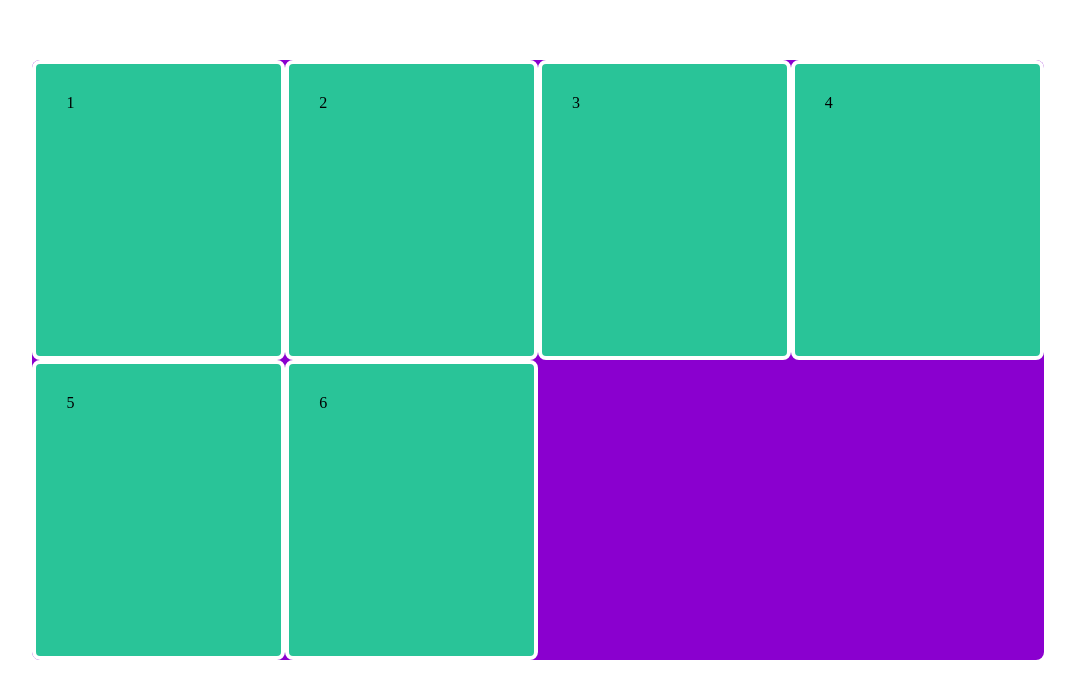
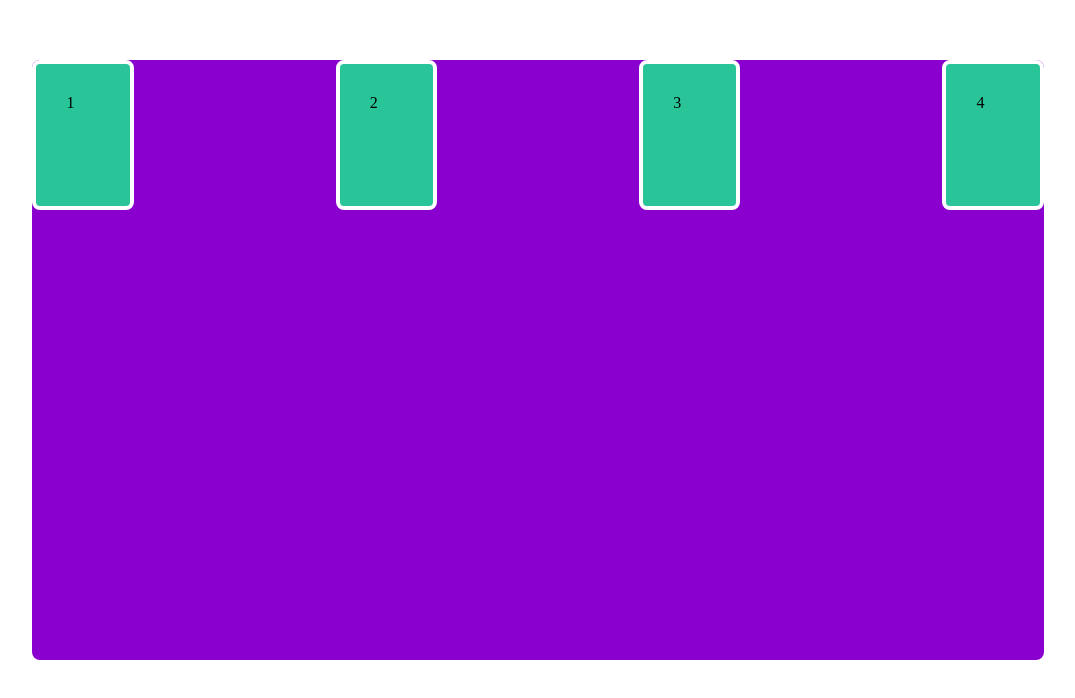
Before and after one commit to cadimrosalem/html-css-udemy, a plain HTML site: page flexbox/index.html in a window 1280 px wide. Shown: the whole page, without its empty margins (102-1177 px from the left). Drawn offline with Linux system fonts and the light colour scheme.

Commit message:
flexbox-justify-content

```diff
--- a/flexbox/index.html
+++ b/flexbox/index.html
@@ -26,14 +26,6 @@
         <div class="my-item">
             4
         </div>
-
-        <div class="my-item">
-            5
-        </div>
-
-        <div class="my-item">
-            6
-        </div>
     </div>
 
 </body>
--- a/flexbox/style.css
+++ b/flexbox/style.css
@@ -9,14 +9,19 @@
     margin: 60px auto;
     background-color: #8a00cf;
     border-radius: 8px;
+    /*
     flex-direction: row;
     flex-wrap: wrap;
+    */
+    flex-flow: row wrap;
+    justify-content: space-between;
 }
 
 .my-item {
+    height: 150px;
     background-color: #29c498;
     border-radius: 8px;
     padding: 30px;
     border: 4px solid rgb(255, 255, 255);
-    flex-basis: 25%;
+    flex-basis: 10%;
 }
```
